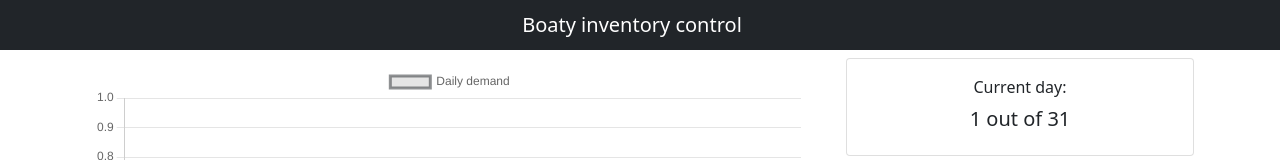
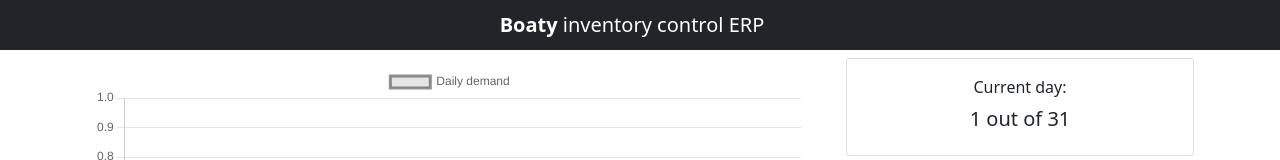
Before and after one commit to rchavelas/simInvjs, a plain HTML site: page index.html in a window 1280 px wide. Shown: the top 160 px of the page. Drawn offline with nearby package versions, Linux system fonts and the light colour scheme.

Commit message:
Update index.html

```diff
--- a/index.html
+++ b/index.html
@@ -5,7 +5,7 @@
     <meta charset="utf-8">
     <meta http-equiv="X-UA-Compatible" content="IE=edge">
     <meta name="viewport" content="width=device-width, initial-scale=1.0">
-    <title>Boaty inventory control</title>
+    <title>Boaty inventory control ERP</title>
     <!-- Bootstrap CSS -->
     <link href="https://cdn.jsdelivr.net/npm/bootstrap@5.0.0-beta3/dist/css/bootstrap.min.css" rel="stylesheet" integrity="sha384-eOJMYsd53ii+scO/bJGFsiCZc+5NDVN2yr8+0RDqr0Ql0h+rP48ckxlpbzKgwra6" crossorigin="anonymous">
     <!-- Chart.js -->
@@ -18,7 +18,7 @@
 <body>
     <!-- Title -->
     <nav class="navbar navbar-dark bg-dark justify-content-center">
-        <span class="navbar-brand mb-0 h1 px-2 ">Boaty inventory control</span>
+        <span class="navbar-brand mb-0 h1 px-2 "><b>Boaty</b> inventory control ERP</span>
     </nav>
 
     <div class="container-md"> <!-- Main container-->
```
